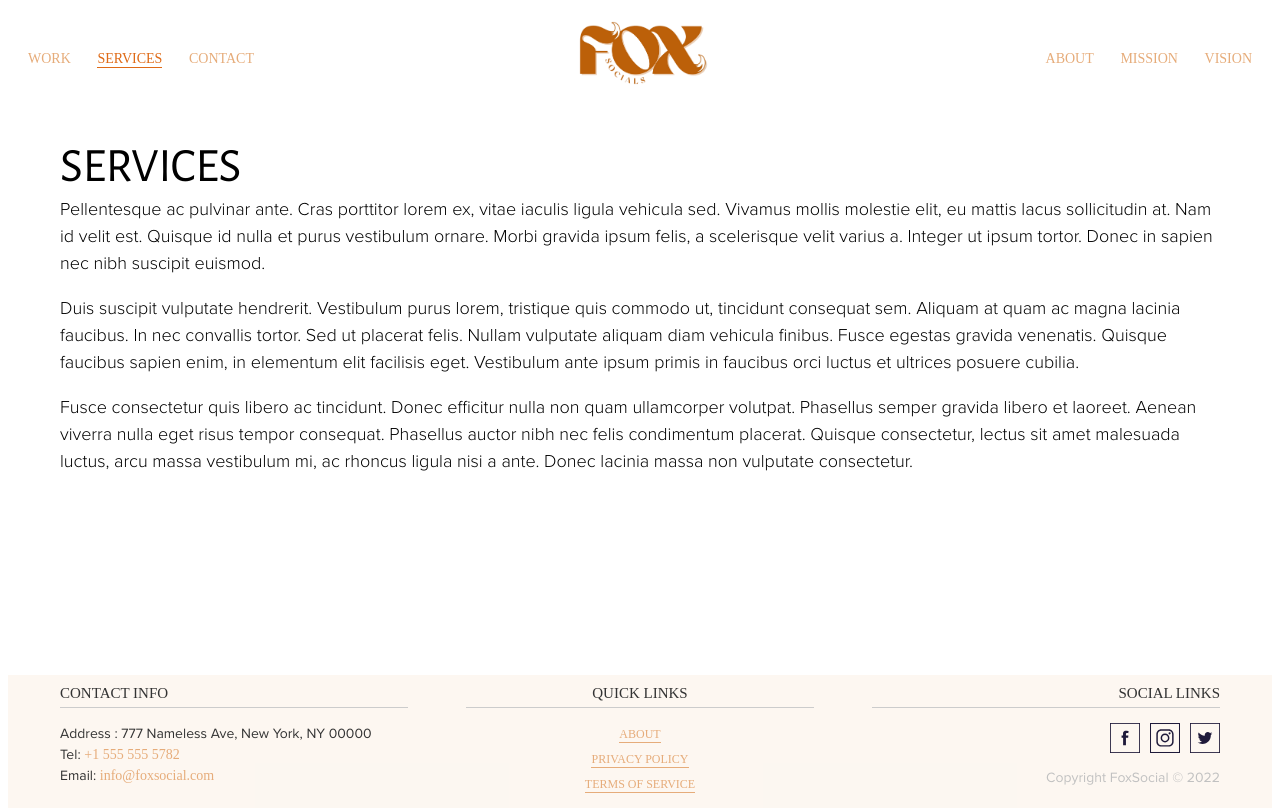
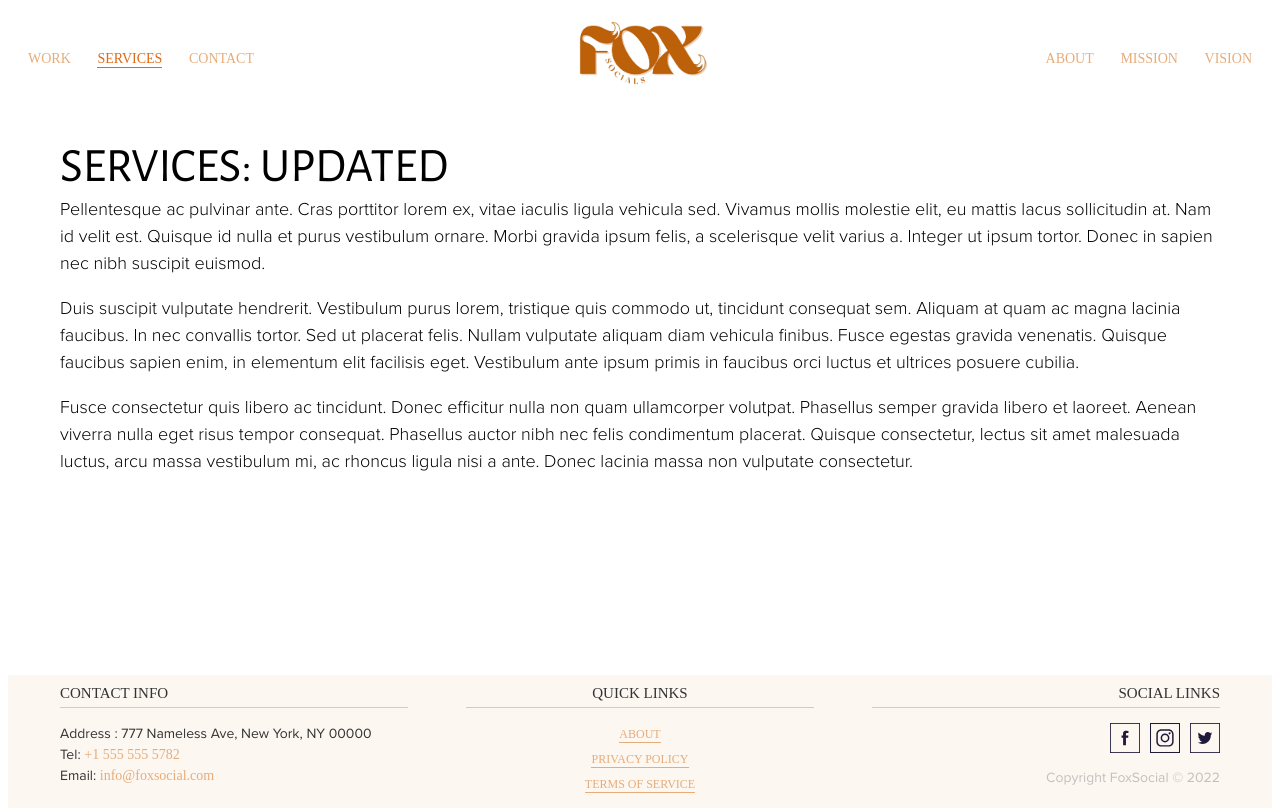
Before and after one commit to salmaniz82/foxsocial, a Next.js app: page /services in a window 1280 px wide. Built offline with nearby package versions, Linux system fonts and the light colour scheme; a web font is replaced by a local one.

Commit message:
test change on services page

```diff
--- a/pages/services.js
+++ b/pages/services.js
@@ -20,7 +20,7 @@ function services(){
         transition={{ duration: .5}}
         className="content-area header-clear">
 
-        <h2 className="page-title font-AlegreyaSans">Services</h2>
+        <h2 className="page-title font-AlegreyaSans">Services: updated</h2>
 
         <div className="page-details">
             <p>Pellentesque ac pulvinar ante. Cras porttitor lorem ex, vitae iaculis ligula vehicula sed. Vivamus mollis molestie elit, eu mattis lacus sollicitudin at. Nam id velit est. Quisque id nulla et purus vestibulum ornare. Morbi gravida ipsum felis, a scelerisque velit varius a. Integer ut ipsum tortor. Donec in sapien nec nibh suscipit euismod.</p>
```
